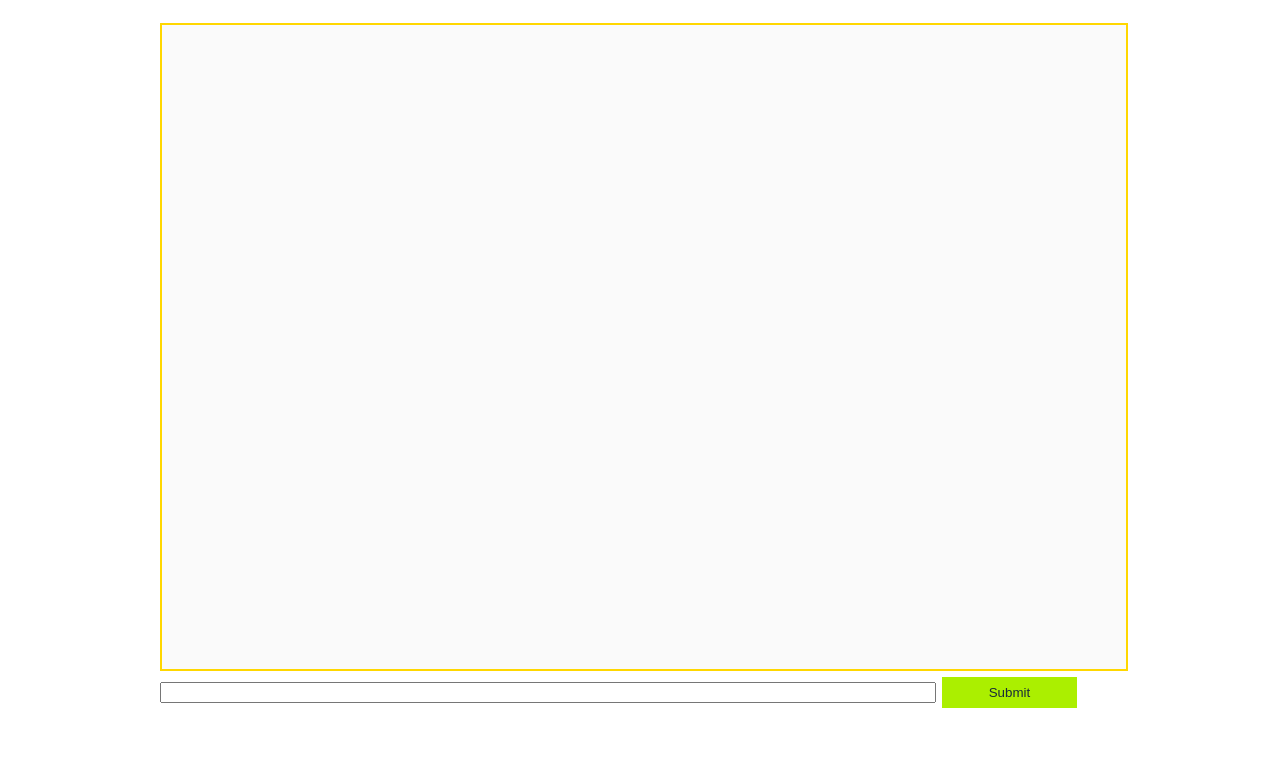
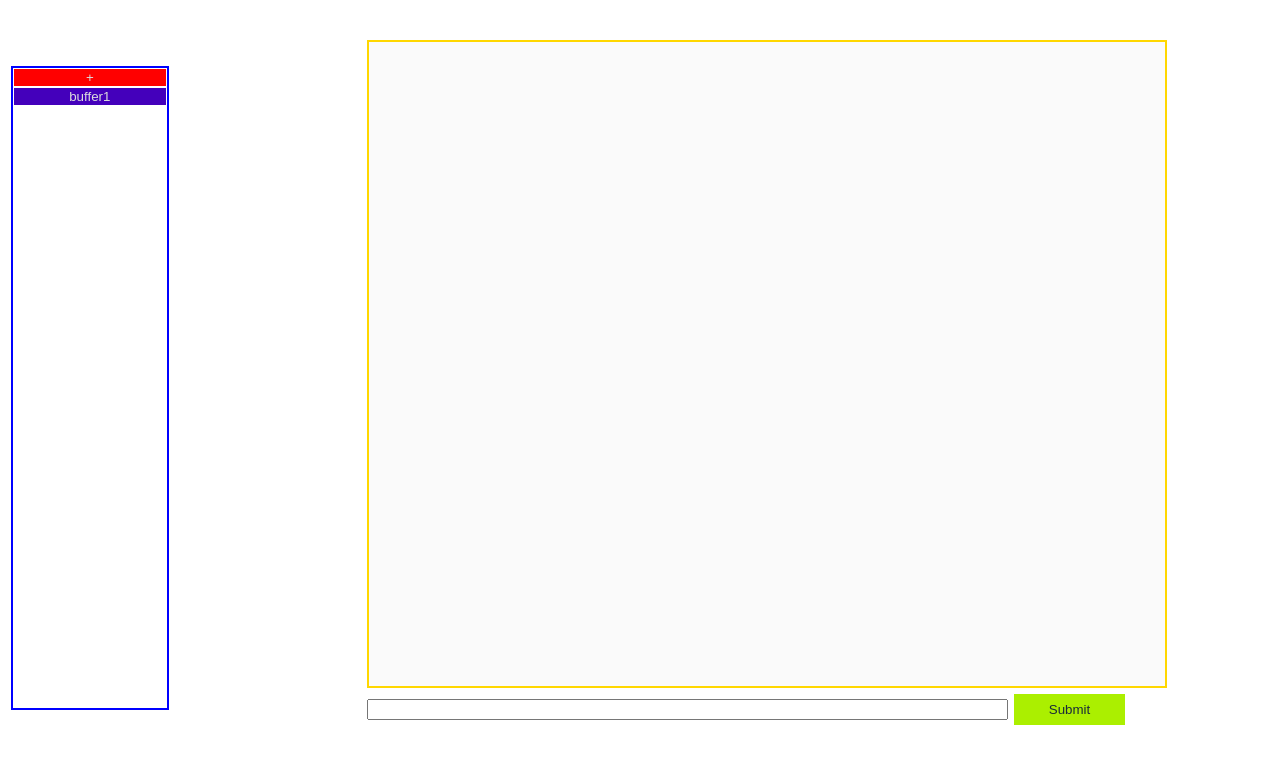
Before and after one commit to 0x248f/mejor, a plain HTML site: page index.html in a window 1280 px wide. Shown: the part 61-824 px from the top of the page. Drawn offline with Linux system fonts and the light colour scheme.

Commit message:
Add buffer system

```diff
--- a/index.html
+++ b/index.html
@@ -1,5 +1,6 @@
 <!DOCTYPE html>
 <html>
+  <meta charset='utf8'/>
   <header>
     <title>mejor</title>
     <style>
@@ -7,8 +8,18 @@
 	  text-align: center;
       }
 
+      table {
+	  width: 100%;
+      }
+
+      #buffers {
+	  border: 2px solid blue;
+	  width: 12vw;
+	  height: 80vh;
+      }
+
       #ChatView {
-	  margin-left: 12%;
+	  margin-left: 2%;
 	  margin-right: 12%;
 	  margin-top: 2%;
 	  margin-bottom: 3%;
@@ -34,19 +45,48 @@
 	  margin: 2px 2px;
 	  padding: 8px 8px;
       }
+
+      input[type=button] {
+	  border: 1px solid white;
+	  background-color: #4400bb;
+	  color: #dddddd;
+	  width: 100%;
+      }
+
+      #add {
+	  background-color: red;
+      }
     </style>
   </header>
   <body>
     <h1>MEJOR</h1>
-    <div id="ChatView">
-      <textarea id="MsgBox" name="MsgBox" disabled></textarea>
-      <input id="input" type="text"/>
-      <input type="submit" onclick="submit()"/>
+    <div id="root">
+      <table>
+	<tr>
+	  <td>
+	    <div id="buffers">
+	      <input id="add" type="button" value="+" onclick="addBuffer()"/>
+	      <div id="bufferButtons">
+		<input type="button" value="buffer1" onclick="switchBuffer('buffer1')"/>
+	      </div>
+	    </div>
+	  </td>
+	  <td>
+	    <div id="ChatView">
+	      <textarea id="MsgBox" name="MsgBox" disabled></textarea>
+	      <input id="input" type="text"/>
+	      <input type="submit" onclick="submit()"/>
+	    </div>
+	  </td>
+      </table>
     </div>
 
     <script>
       let msgBox = document.getElementById("MsgBox"),
-	  input = document.getElementById("input");
+	  input = document.getElementById("input"),
+	  bufferButtons = document.getElementById("bufferButtons");
+      let currentBuffer = 'buffer1';
+      let buffers = {buffer1: msgBox.value};
       let socket = new_socket();
 
       function scrollMsgBox() {
@@ -85,6 +125,25 @@
 	      clearInput();
 	      socket.send(text);
       }
+
+      function addBuffer() {
+	      let name = 'buffer' + (Object.keys(buffers).length + 1).toString();
+	      let html = `<input type="button" value="${name}" onclick="switchBuffer('${name}')"/>`;
+	      bufferButtons.innerHTML += html;
+	      console.log(html);
+	      buffers[name] = '';
+	      switchBuffer(name);
+      }
+
+      function switchBuffer(name) {
+	      if (!buffers[name] && buffers[name] !== '')
+		      return;
+
+	      buffers[currentBuffer] = msgBox.value;
+	      msgBox.value = buffers[name];
+	      currentBuffer = name;
+	      input.focus();
+      }
     </script>
   </body>
 </html>
```
